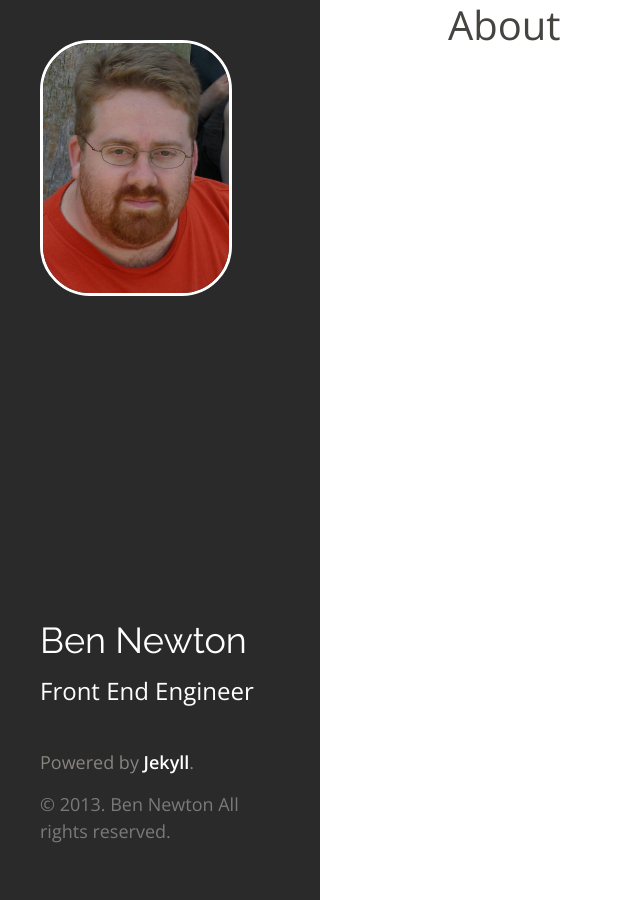
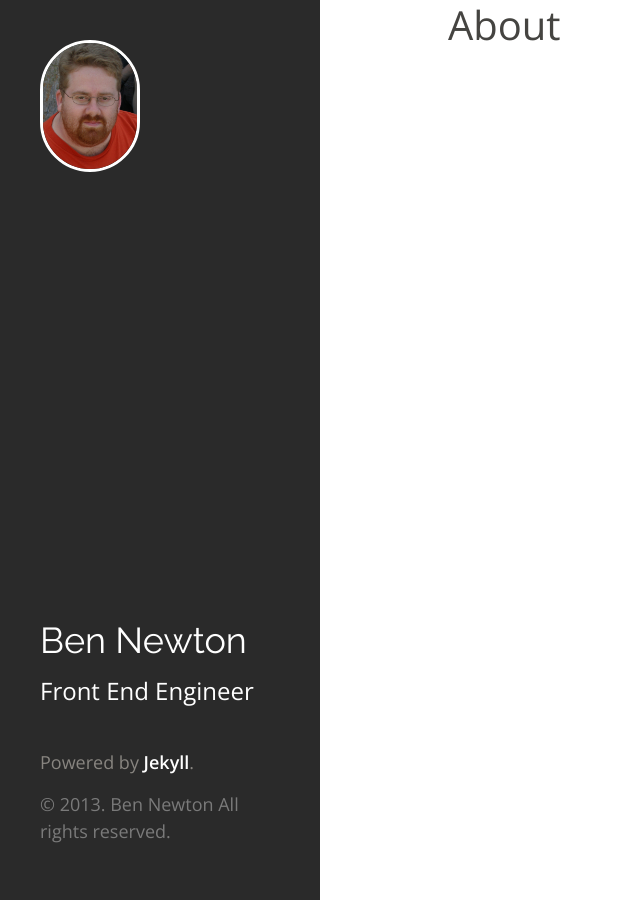
Before and after one commit to bennewton999/bennewton999.github.io, a Jekyll site: the page built from about/index.html, in a window 1280 px wide. Shown: the whole page, without its empty margins (0-640 px from the left). Built offline with Jekyll 4.4.1, drawn with Linux system fonts in a browser that asks for light colours; Markdown is read by kramdown in place of the engine named in the settings.

Commit message:
css update

```diff
--- a/public/css/hyde.css
+++ b/public/css/hyde.css
@@ -322,7 +322,6 @@ a:hover {
     margin-right: 40px;
   }
   .masthead img.me {
-    width:60%;
     margin:40px;
     float:left;
   }
@@ -363,6 +362,9 @@ a:hover {
   .masthead h1 {
     font-size: 36px;
   }
+  .masthead img.me {
+
+  }
   .colophon {
     margin-top: 40px;
   }
```
